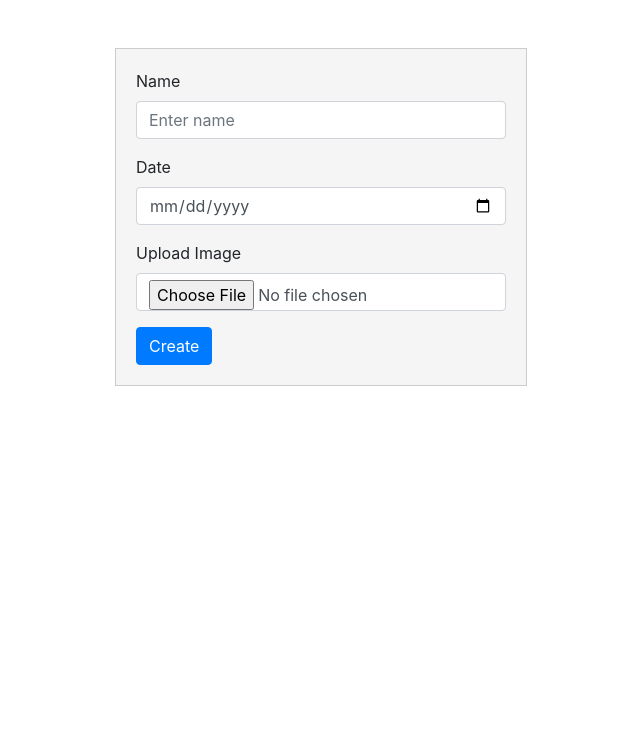
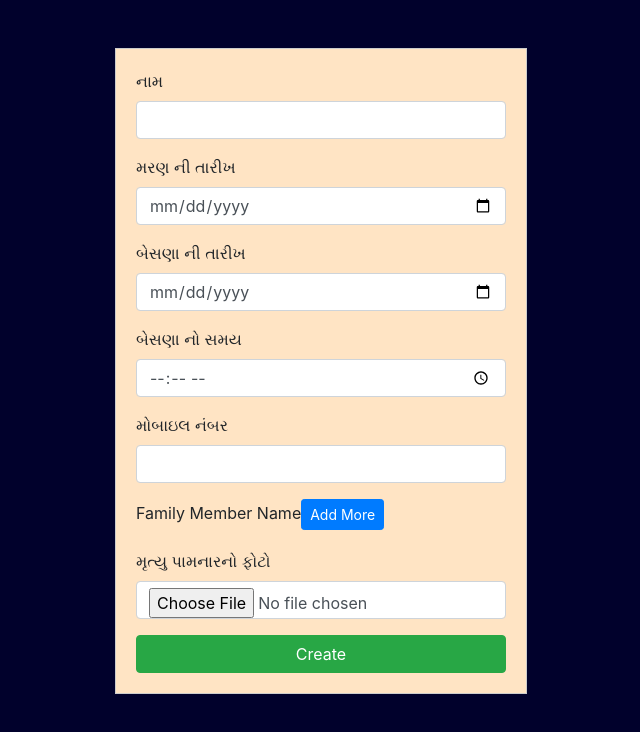
Before and after one commit to dharmsolanki/poster, a React (Create React App) app: page / in a window 1280 px wide. Shown: the top 732 px of the page, without its empty margins (319-959 px from the left). Built offline with nearby package versions, Linux system fonts and the light colour scheme.

Commit message:
changes in design and add more some fields

```diff
--- a/package.json
+++ b/package.json
@@ -6,6 +6,7 @@
     "@testing-library/jest-dom": "^5.17.0",
     "@testing-library/react": "^13.4.0",
     "@testing-library/user-event": "^13.5.0",
+    "date-fns": "^2.30.0",
     "html2canvas": "^1.4.1",
     "jquery": "^3.7.0",
     "react": "^18.2.0",
@@ -36,5 +37,8 @@
       "last 1 firefox version",
       "last 1 safari version"
     ]
+  },
+  "devDependencies": {
+    "@babel/plugin-proposal-private-property-in-object": "^7.21.11"
   }
 }
--- a/src/components/Form.js
+++ b/src/components/Form.js
@@ -2,10 +2,16 @@ import React, { useState } from "react";
 import $ from "jquery";
 import html2canvas from "html2canvas";
 import "../css/Form.css";
+import { format, parse } from "date-fns";
+import { gu } from "date-fns/locale";
 
 export default function Form() {
   const [name, setName] = useState("");
   const [date, setDate] = useState("");
+  const [besanaDate, setbesanaDate] = useState("");
+  const [besanaTime, setbesanaTime] = useState("");
+  const [moNo, setmoNo] = useState("");
+  const [familyMembers, setFamilyMembers] = useState([]);
   const [image, setImage] = useState(null);
   const [contentText, setContentText] = useState("");
   const [showDownloadButton, setShowDownloadButton] = useState(false);
@@ -20,32 +26,51 @@ export default function Form() {
     setDate(dateValue);
   };
 
+  const handleBesanaDateChange = (element) => {
+    const dateValue = element.target.value;
+    setbesanaDate(dateValue);
+  };
+
+  const handleBesanaTimeChange = (element) => {
+    const dateValue = element.target.value;
+    setbesanaTime(dateValue);
+  };
+
+  const handleNumberChange = (element) => {
+    const numberValue = element.target.value.replace(/\D/g, ""); // Remove non-numeric characters
+    setmoNo(numberValue);
+  };
+
   const handleImageChange = (element) => {
     const selectedImage = element.target.files[0];
     setImage(selectedImage);
   };
   const handleCreate = () => {
-      if (name && date && image) {
+    if (name && date && familyMembers && image) {
       const parsedDate = new Date(date); // Parse the selected date string
-      const day = parsedDate.getDate().toString().padStart(2, "0");
-      const month = (parsedDate.getMonth() + 1).toString().padStart(2, "0");
-      const year = parsedDate.getFullYear();
-      const formattedDate = `${day}-${month}-${year}`;
+      // const day = parsedDate.getDate().toString().padStart(2, "0");
+      // const month = (parsedDate.getMonth() + 1).toString().padStart(2, "0");
+      // const year = parsedDate.getFullYear();
+      // const formattedDate = `${day}-${month}-${year}`;
+      const gujaratiFormattedDate = format(parsedDate, "dd-MM-yyyy", {
+        locale: gu,
+      });
 
       setContentText(
-
         <div className="container set-content">
-          {/* <h1>બેસણું</h1> */}
-          <h1>દુ:ખદ અવસાન</h1>
+          <h3>દુ:ખદ અવસાન</h3>
           <h4>સ્વ: {name}</h4>
-          <p>દિલગીરી સાથ જણાવવાનુ કે અમારા માતાશ્રી {name} તારીખ: {formattedDate} ના રોજ દેવલોક પામ્યા છે, તો ભગવાન તેમાના દિવ્ય આત્માને શાંતિ અર્પે એવી પ્રાર્થના.</p>
-
+          <p>
+            દિલગીરી સાથ જણાવવાનુ કે {name}, તારીખ: {gujaratiFormattedDate} ના
+            રોજ દેવલોક પામ્યા છે, તો ભગવાન તેમાના દિવ્ય આત્માને શાંતિ અર્પે એવી
+            પ્રાર્થના.
+          </p>
         </div>
       );
       setShowDownloadButton(true);
       $("#box").show(); // Show the box after button click
-    };
-  }
+    }
+  };
 
   const handleDownload = () => {
     // Capture the content of the box as an image using html2canvas
@@ -61,35 +86,136 @@ export default function Form() {
     });
   };
 
+  const handleAddMember = () => {
+    setFamilyMembers([...familyMembers, ""]);
+  };
+
+  const handleRemoveMember = (index) => {
+    const updatedMembers = familyMembers.filter((_, i) => i !== index);
+    setFamilyMembers(updatedMembers);
+  };
+
+  let gujaratiFormattedBesanaDate = "";
+
+  const isValidBesanaDate = !isNaN(Date.parse(besanaDate));
+
+  if (isValidBesanaDate) {
+    gujaratiFormattedBesanaDate = format(new Date(besanaDate), "dd-MM-yyyy", {
+      locale: gu,
+    });
+  } else {
+    // Handle the case where besanaDate is not a valid date
+    // For example, display an error message or take appropriate action
+  }
+
+  let formattedBesanaTime = "";
+  if (besanaTime) {
+    // Parse the time input as a date object (this is necessary to format it)
+    const parsedTime = parse(besanaTime, "HH:mm", new Date());
+
+    // Format the parsed time as 12-hour format with AM/PM
+    formattedBesanaTime = format(parsedTime, "hh:mm a", { locale: gu });
+  }
+
   return (
     <>
       <div className="center-container">
         <div className="center-form">
           <div className="form-group">
-            <label htmlFor="name">Name</label>
+            <label htmlFor="name">નામ</label>
             <input
               type="text"
               className="form-control"
               id="exampleInputName"
               name="name"
-              placeholder="Enter name"
+              // placeholder="Enter Name"
               value={name}
               onChange={handleNameChange}
             />
           </div>
           <div className="form-group">
-            <label htmlFor="name">Date</label>
+            <label htmlFor="name">મરણ ની તારીખ</label>
             <input
               type="date"
               className="form-control"
               id="exampleInputDate"
-              name="date"
+              name="dateofDeath"
+              // placeholder="Enter Date"
               value={date}
               onChange={handleDateChange}
             />
           </div>
           <div className="form-group">
-            <label htmlFor="image">Upload Image</label>
+            <label htmlFor="name">બેસણા ની તારીખ</label>
+            <input
+              type="date"
+              className="form-control"
+              id="exampleInputDate"
+              name="dateofSiting"
+              // placeholder="Enter Date"
+              value={besanaDate}
+              onChange={handleBesanaDateChange}
+            />
+          </div>
+          <div className="form-group">
+            <label htmlFor="name">બેસણા નો સમય</label>
+            <input
+              type="time"
+              className="form-control"
+              id="exampleInputTime"
+              name="date"
+              // placeholder="Enter Time"
+              value={besanaTime}
+              onChange={handleBesanaTimeChange}
+            />
+          </div>
+          <div className="form-group">
+            <label htmlFor="name">મોબાઇલ નંબર</label>
+            <input
+              type="tel"
+              className="form-control"
+              id="exampleInputNumber"
+              name="number"
+              value={moNo}
+              onChange={handleNumberChange}
+              maxLength="10"
+            />
+          </div>
+
+          <div className="form-group" id="div_family_member">
+            <label htmlFor="name">Family Member Name</label>
+            {familyMembers.map((member, index) => (
+              <div className="input-group mb-2" key={index}>
+                <input
+                  type="text"
+                  className="form-control"
+                  name="member"
+                  value={member}
+                  onChange={(e) => {
+                    const updatedMembers = [...familyMembers];
+                    updatedMembers[index] = e.target.value;
+                    setFamilyMembers(updatedMembers);
+                  }}
+                />
+                <button
+                  className="btn btn-danger btn-sm"
+                  type="button"
+                  onClick={() => handleRemoveMember(index)}
+                >
+                  Remove
+                </button>
+              </div>
+            ))}
+            <button
+              className="btn btn-primary btn-sm"
+              type="button"
+              onClick={handleAddMember}
+            >
+              Add More
+            </button>
+          </div>
+          <div className="form-group">
+            <label htmlFor="image">મૃત્યુ પામનારનો ફોટો</label>
             <input
               type="file"
               className="form-control"
@@ -98,17 +224,15 @@ export default function Form() {
               onChange={handleImageChange}
             />
           </div>
-          <button className="btn btn-primary" onClick={handleCreate}>
+          <button
+            className="btn btn-success"
+            style={{ width: "100%" }}
+            onClick={handleCreate}
+          >
             Create
           </button>
         </div>
       </div>
-
-      {showDownloadButton && (
-        <button className="btn btn-primary" onClick={handleDownload}>
-          Download Poster
-        </button>
-      )}
 
       <div className="center-container mt-3 box">
         <div className="center-form" id="box" style={{ display: "none" }}>
@@ -124,15 +248,52 @@ export default function Form() {
                 alt="Uploaded"
                 className="passport-photo-image"
                 height="200px"
-                width="200px"
+                width="150px"
               />
             )}
           </div>
           <div className="content">
             <p>{contentText}</p>
           </div>
+          <div className="besanu">
+            <h2>
+              <u>-:બેસણું:-</u>
+            </h2>
+            <h3 className="besna-date">
+              તા: <span>{gujaratiFormattedBesanaDate}</span>
+            </h3>
+            <h3 className="besna-time">
+              સમય: <span>{formattedBesanaTime}</span>
+            </h3>
+          </div>
+          <div className="family-members">
+            <h4>.... લી ....</h4>
+            <ol>
+              {familyMembers.map((familyMember, index) => (
+                <li key={index}>{familyMember}</li>
+              ))}
+            </ol>
+          </div>
+          <div className="contact-details">
+            <div className="text-center">
+              <h3>
+                મોબાઇલ નંબર : <span>{moNo}</span>{" "}
+              </h3>
+            </div>
+          </div>
         </div>
       </div>
+
+      {showDownloadButton && (
+        <div className="text-center">
+          <button
+            className="btn btn-primary btn-download"
+            onClick={handleDownload}
+          >
+            Download Image
+          </button>
+        </div>
+      )}
     </>
   );
 }
--- a/src/css/Form.css
+++ b/src/css/Form.css
@@ -1,3 +1,8 @@
+body {
+  margin: 0;
+  padding: 0;
+  background-color: #01012c;
+}
 .center-container {
   display: flex;
   justify-content: center;
@@ -9,23 +14,23 @@
   /* text-align: center; */
   padding: 20px;
   border: 1px solid #ccc;
-  background-color: #f5f5f5;
+  background-color: bisque;
 }
 
 .box .center-form {
-  background-color: white;
+  background-color: bisque;
   display: flex;
   flex-direction: column;
   /* Stack content vertically */
   align-items: center;
   height: 720px;
-  width: 720px;
+  width: 480px;
 }
 
 .passport-photo-box {
   border: 2px solid;
   height: 200px;
-  width: 200px;
+  width: 100px;
   display: flex;
   justify-content: center;
   align-items: center;
@@ -41,7 +46,7 @@
   /* Add space between passport photo and content */
 }
 
-.set-content h1 {
+.set-content h2 h3 h4 {
   font-family: 'Courier New', Courier, monospace;
   text-align: center;
   font-weight: bold;
@@ -54,6 +59,16 @@
 .content {
   text-align: center;
   margin-top: 20px;
+  width: 100%;
+  display: inline-block;
+}
+
+.content h3 {
+  margin-top: -15px;
+}
+.content p p {
+  text-align: justify;
+  margin-top: 2px;
   width: 100%;
   display: inline-block;
 }
@@ -97,3 +112,70 @@
   margin-right: 5px;
   margin-top: 5px;
 }
+
+.besanu {
+
+  color: white;
+  text-align: center;
+  display: inline-block;
+  width: 100%;
+  background-color: #01012c;
+  margin-top: -20px;
+
+}
+
+.besanu h2 {
+  margin-bottom: 2px;
+}
+
+.besanu h3 {
+
+  font-size: 20px;
+  margin: 5px;
+}
+
+.besanu h3 span {
+
+  display: inline-block;
+  font-size: medium;
+}
+
+.besna-date {
+
+  margin-bottom: -5px;
+}
+
+.besna-time {
+
+  margin-bottom: -5px;
+}
+
+.btn-download {
+
+  margin-top: 10px;
+
+}
+
+.contact-details {
+
+  background-color: #01012c;
+  margin-top: 65px;
+  display: inline-block;
+  width: 100%;
+  color: white;
+}
+
+.contact-details h3 {
+
+  margin: 5px;
+  font-size: larger;
+}
+
+.contact-details h3 span {
+
+  font-size: medium;
+}
+
+.family-members h4 {
+  text-align: center;
+}
```
Also changed, not shown: public/index.html (+13 -8 lines), 1 other file (tests, documents, lock files or other folders).
